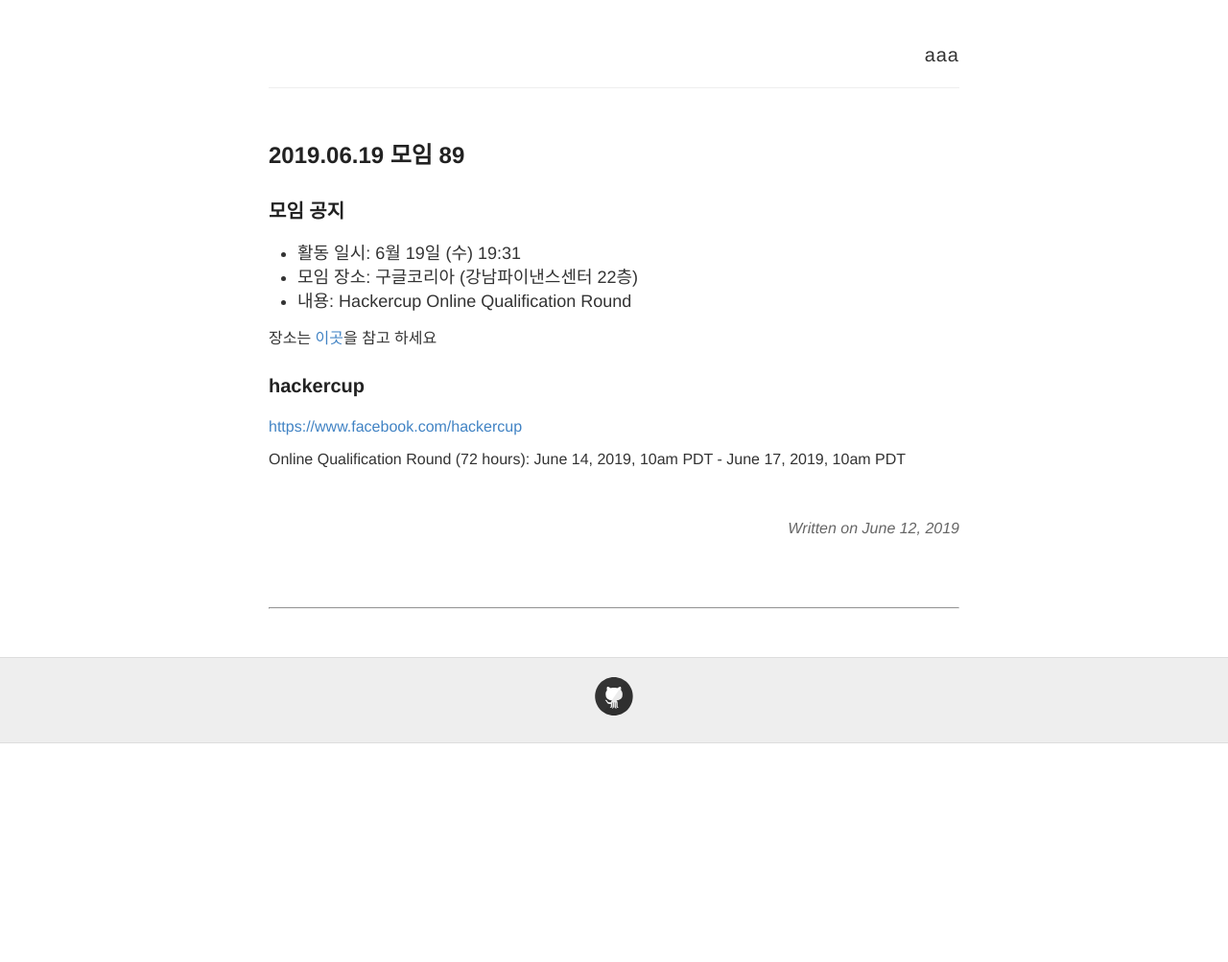
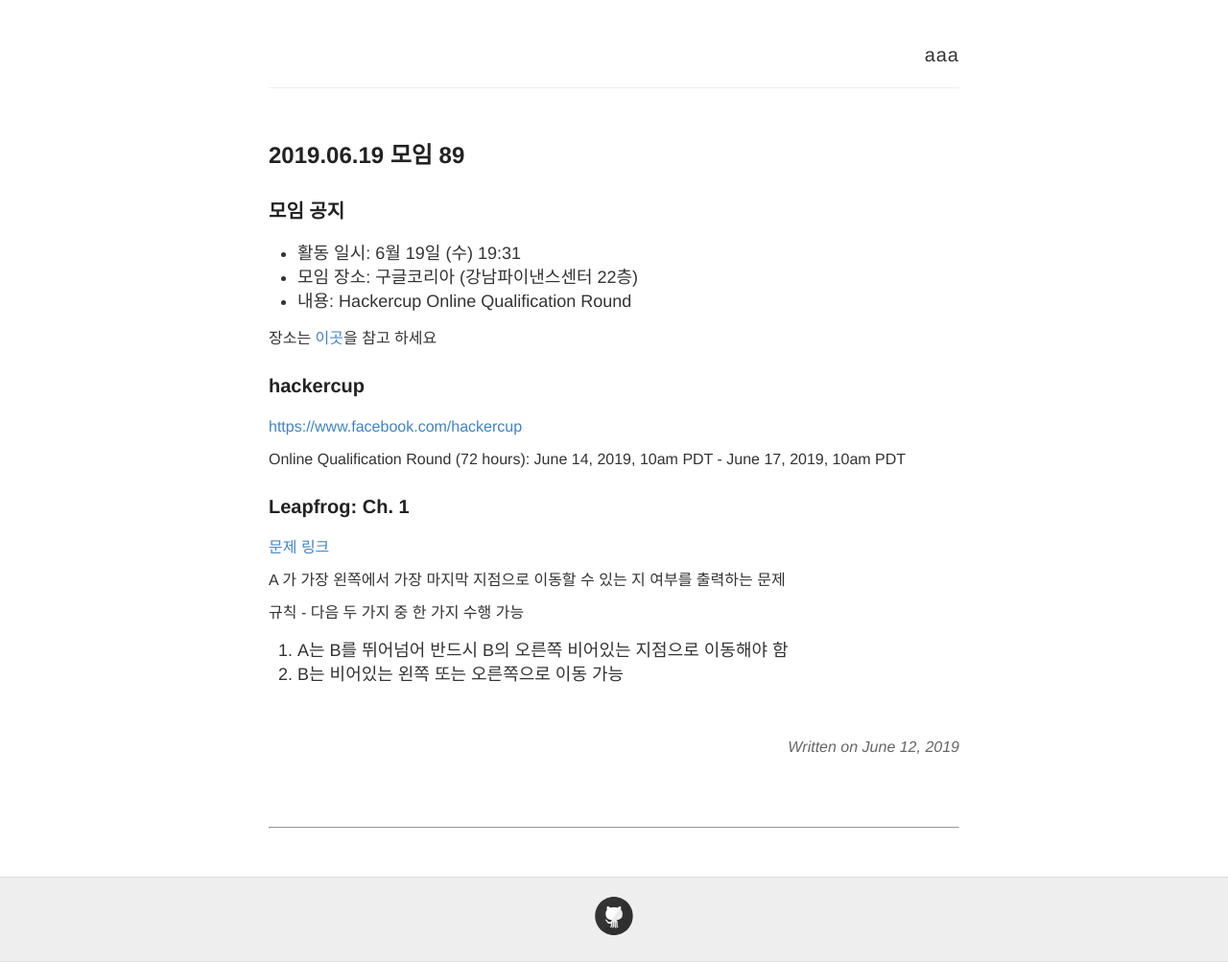
Before and after one commit to seirion/aaa, a Jekyll site: the page built from _posts/2019-06-19-meeting-089.md, in a window 1280 px wide. Shown: the whole page at 96% size. Built offline with Jekyll 4.4.1, drawn with Linux system fonts in a browser that asks for light colours; comment, search, counter and statistics services are not loaded; before the commit the page ends 900 px from its top, so only the background shows below that.

Commit message:
Update 2019-06-19-meeting-089.md

```diff
--- a/_posts/2019-06-19-meeting-089.md
+++ b/_posts/2019-06-19-meeting-089.md
@@ -19,3 +19,15 @@
 [https://www.facebook.com/hackercup](https://www.facebook.com/hackercup)
 
 Online Qualification Round (72 hours): June 14, 2019, 10am PDT - June 17, 2019, 10am PDT
+
+
+
+### Leapfrog: Ch. 1
+
+[문제 링크](https://www.facebook.com/hackercup/problem/656203948152907/)
+
+A 가 가장 왼쪽에서 가장 마지막 지점으로 이동할 수 있는 지 여부를 출력하는 문제
+
+규칙 - 다음 두 가지 중 한 가지 수행 가능
+1. A는 B를 뛰어넘어 반드시 B의 오른쪽 비어있는 지점으로 이동해야 함
+2. B는 비어있는 왼쪽 또는 오른쪽으로 이동 가능
```
